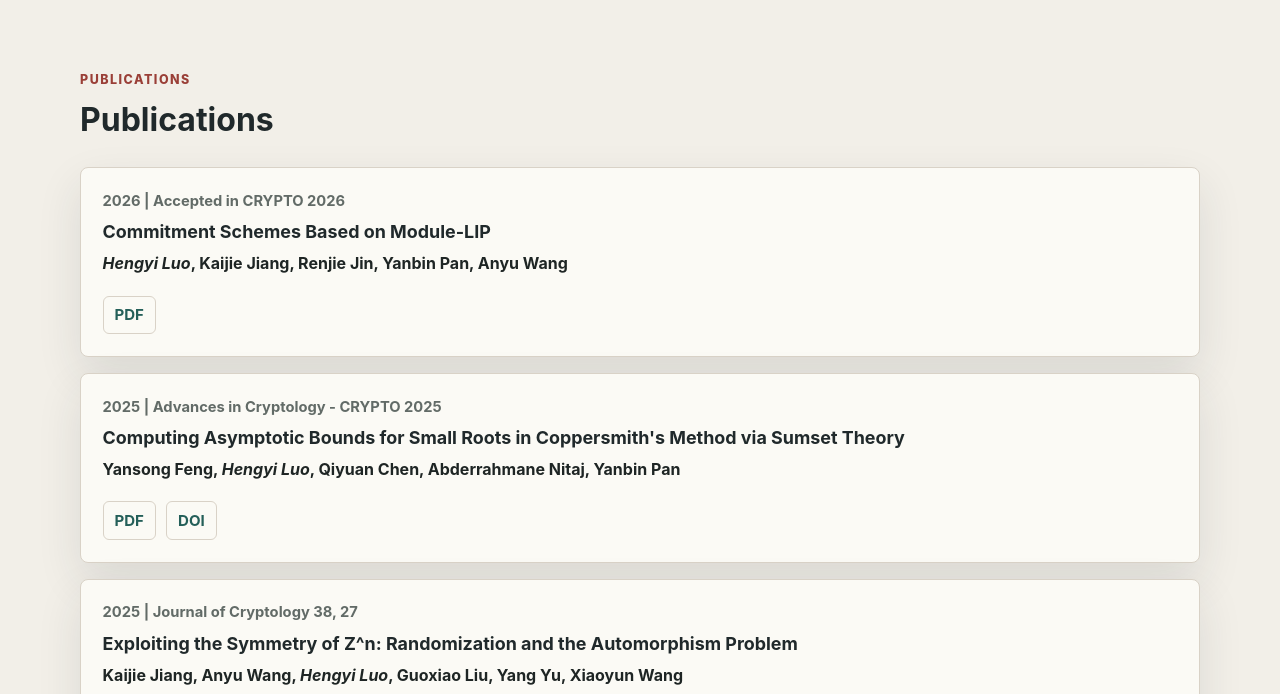
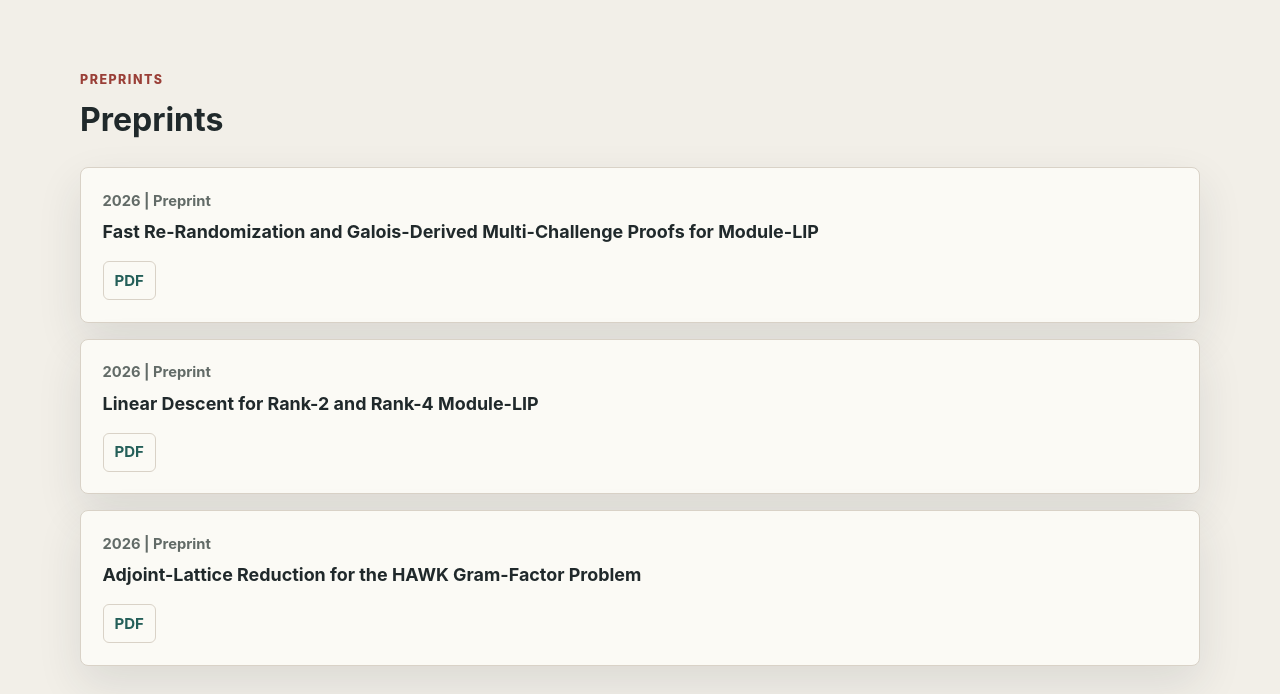
Before and after one commit to HaryLo/HaryLo.github.io, a website: page index.html in a window 1280 px wide. Shown: the part 1491-2185 px from the top of the page. Drawn offline with Linux system fonts and the light colour scheme.

Commit message:
Add preprints section (#1)

```diff
--- a/index.html
+++ b/index.html
@@ -50,6 +50,7 @@
         </a>
         <div class="nav-links" aria-label="Page sections">
           <a href="#education">Education</a>
+          <a href="#preprints">Preprints</a>
           <a href="#publications">Publications</a>
         </div>
       </nav>
@@ -115,6 +116,38 @@
               <p class="publication-meta">Beijing, China | Sept. 2019 - Jun. 2023</p>
             </div>
             <p class="authors">Bachelor of Science - Pure Mathematics and Applied Mathematics</p>
+          </article>
+        </div>
+      </section>
+
+      <section class="section" id="preprints" aria-labelledby="preprints-title">
+        <div class="section-heading">
+          <p class="eyebrow">Preprints</p>
+          <h2 id="preprints-title">Preprints</h2>
+        </div>
+        <div class="publication-list">
+          <article class="publication-item">
+            <p class="publication-meta">2026 | Preprint</p>
+            <h3>Fast Re-Randomization and Galois-Derived Multi-Challenge Proofs for Module-LIP</h3>
+            <div class="inline-actions">
+              <a href="files/preprints/fast-rerandomization-and-galois-derived-multi-challenge-proofs.pdf" target="_blank" rel="noreferrer">PDF</a>
+            </div>
+          </article>
+
+          <article class="publication-item">
+            <p class="publication-meta">2026 | Preprint</p>
+            <h3>Linear Descent for Rank-2 and Rank-4 Module-LIP</h3>
+            <div class="inline-actions">
+              <a href="files/preprints/linear-descent-for-rank-2-and-rank-4-module-lip.pdf" target="_blank" rel="noreferrer">PDF</a>
+            </div>
+          </article>
+
+          <article class="publication-item">
+            <p class="publication-meta">2026 | Preprint</p>
+            <h3>Adjoint-Lattice Reduction for the HAWK Gram-Factor Problem</h3>
+            <div class="inline-actions">
+              <a href="files/preprints/adjoint-lattice-reduction-for-the-hawk-gram-factor-problem.pdf" target="_blank" rel="noreferrer">PDF</a>
+            </div>
           </article>
         </div>
       </section>
```
Also changed, not shown: 3 other files.
